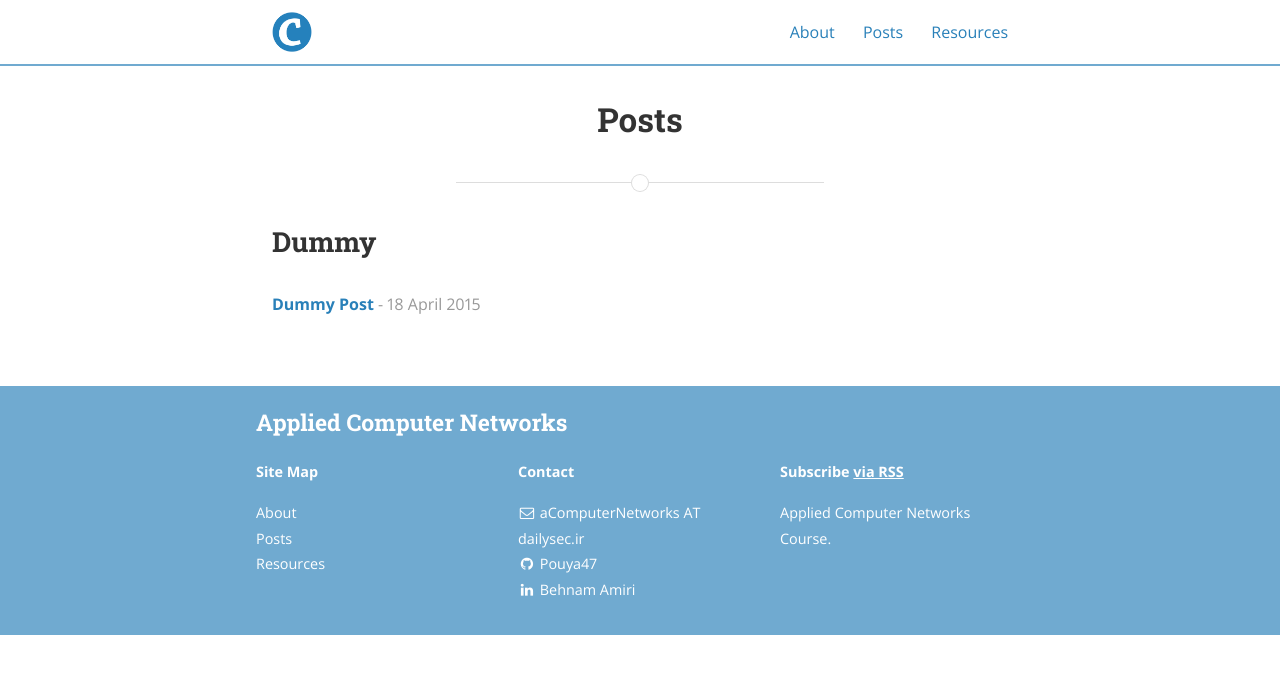
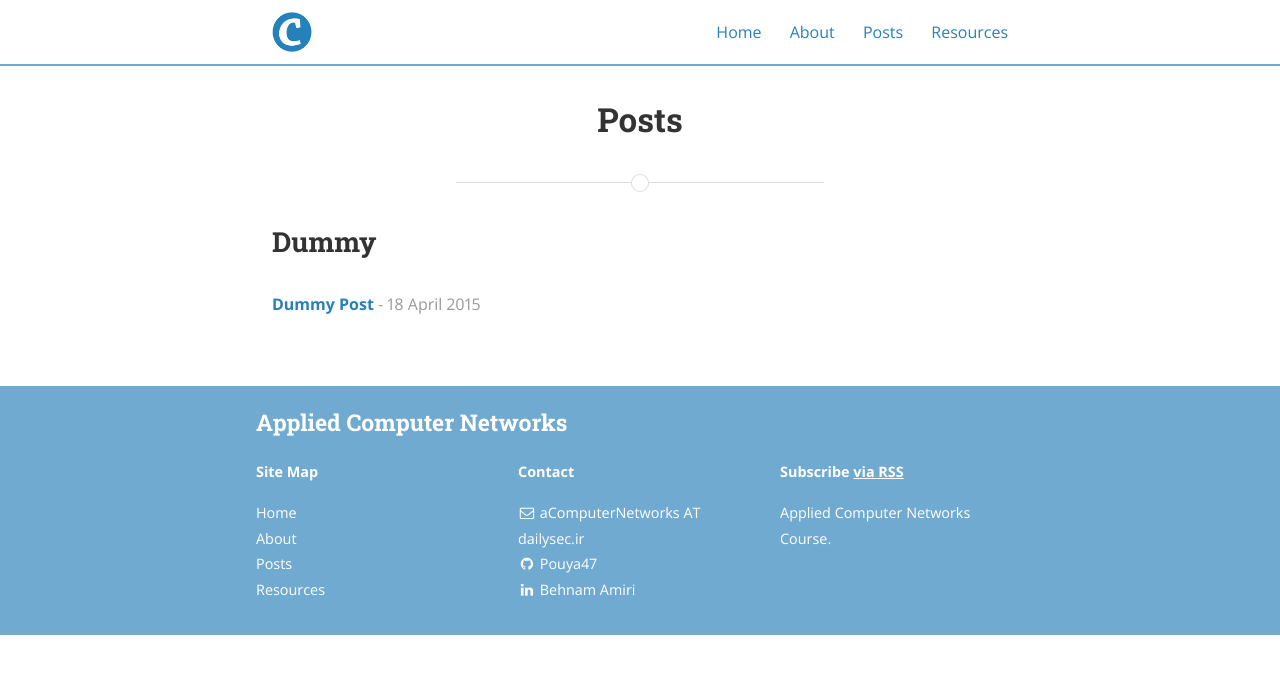
Before and after one commit to aComputerNetworks/aComputerNetworks.github.io, a Jekyll site: the page built from posts.md, in a window 1280 px wide. Shown: the top 674 px of the page. Built offline with Jekyll 4.4.1, drawn with Linux system fonts in a browser that asks for light colours; nearby versions of some CDN libraries.

Commit message:
add home

```diff
--- a/_includes/nav_links.html
+++ b/_includes/nav_links.html
@@ -1,3 +1,4 @@
+<li class="nav-link"><a href="{{ site.url }}">Home</a>
 {% for page in site.pages %}
 	{% if page.title and page.main_nav == true %}
 	<li class="nav-link"><a href="{{ page.url | prepend: site.baseurl }}">{{ page.title }}</a>
```
